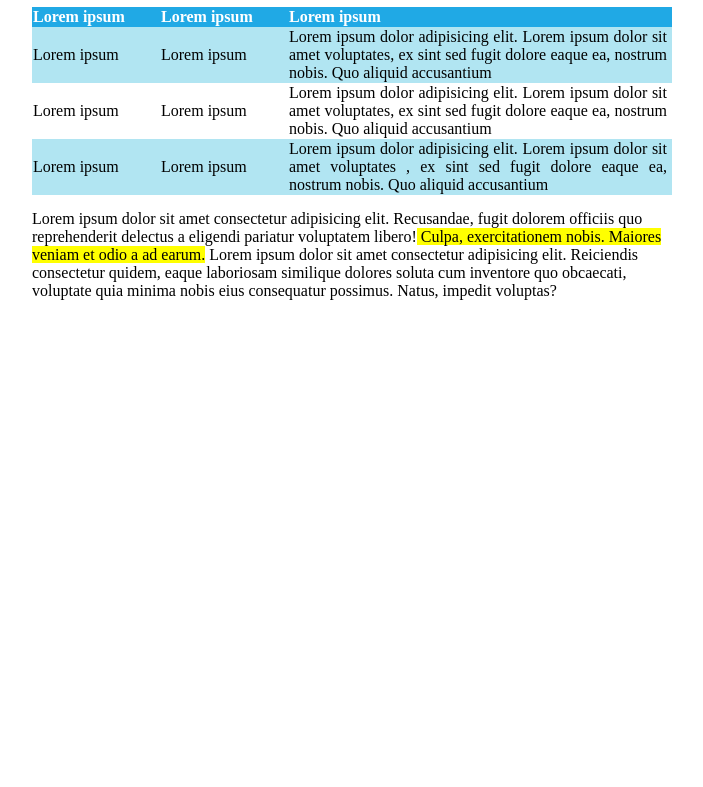
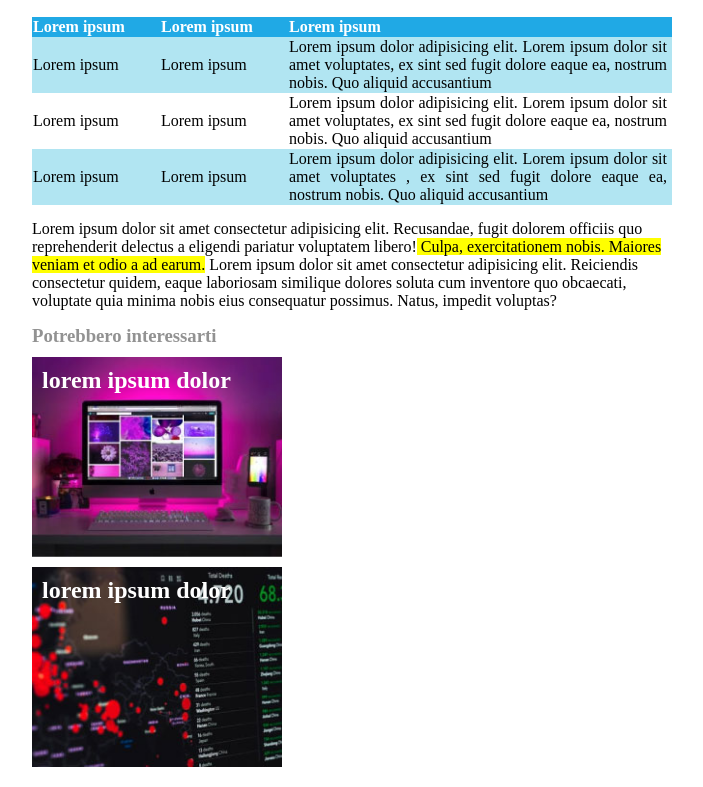
Before and after one commit to DanieleCascio-dev/html-css-booleaner, a plain HTML site: page index.html in a window 1280 px wide. Shown: the part 596-1383 px from the top of the page, without its empty margins (288-991 px from the left). Before the commit the page ends 911 px from the top, so only its background shows below. Drawn offline with Linux system fonts and the light colour scheme.

Commit message:
add: footer section

```diff
--- a/css/style.css
+++ b/css/style.css
@@ -5,6 +5,14 @@
 }
 .mrg-btm {
   margin-bottom: 15px;
+}
+
+.mrg-btm-small {
+  margin-bottom: 10px;
+}
+
+.mrg-btm-big {
+  margin-bottom: 20px;
 }
 
 .center {
@@ -106,4 +114,37 @@ td {
 .light-blue {
   background-color: #b1e5f2;
 }
+
 /* /MAIN */
+
+/* FOOTER */
+.box {
+  width: 250px;
+  height: 200px;
+}
+
+.footer-img-1 {
+  background-image: url(../img/monitor.jpg);
+  background-size: cover;
+  background-position: center;
+
+  padding-left: 10px;
+  padding-top: 10px;
+  font-weight: bold;
+}
+
+.footer-img-2 {
+  background-image: url(../img/graph.jpg);
+  background-size: cover;
+  background-position: center;
+
+  padding-left: 10px;
+  padding-top: 10px;
+  font-weight: bold;
+}
+.footer-link {
+  text-decoration: none;
+  color: #fff;
+  font-size: 24px;
+}
+/* /FOOTER */
--- a/index.html
+++ b/index.html
@@ -46,7 +46,7 @@
         <!-- /Photo section -->
         <!-- Paragraph section -->
         <section class="mrg-btm">
-          <p class="mrg-btm">
+          <p class="mrg-btm-big">
             Lorem ipsum dolor sit amet, consectetur adipisicing elit. Minima,
             inventore beatae dolore consectetur,
             <span class="bg-yellow"
@@ -55,7 +55,7 @@
             >
             reiciendis possimus veniam reprehenderit ad eos debitis est.
           </p>
-          <ul class="paragraph-list">
+          <ul class="paragraph-list mrg-btm-big">
             <li>
               Lorem ipsum dolor sit, amet consectetur adipisicing elit. Commodi
               quam . Eligendi rerum?
@@ -128,7 +128,15 @@
       </main>
       <!-- /Main -->
       <!-- Footer -->
-      <footer></footer>
+      <footer class="mrg-btm-big">
+        <h3 class="text-color-gray mrg-btm-small">Potrebbero interessarti</h3>
+        <div class="footer-img-1 box mrg-btm-small">
+          <a class="footer-link" href="">lorem ipsum dolor</a>
+        </div>
+        <div class="footer-img-2 box mrg-btm-small">
+          <a class="footer-link" href="">lorem ipsum dolor</a>
+        </div>
+      </footer>
       <!-- /Footer -->
     </div>
   </body>
```
